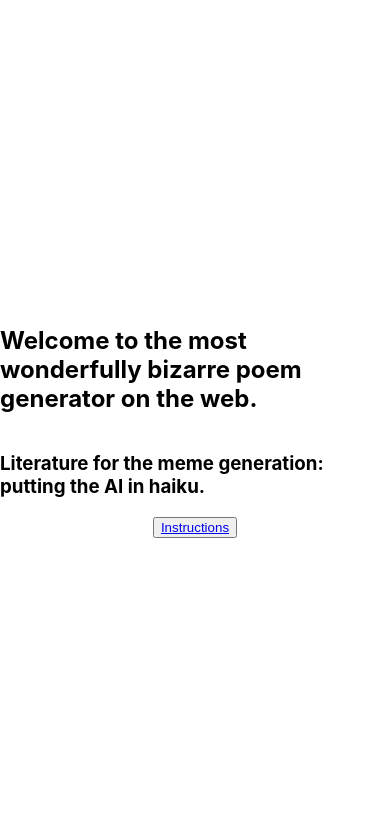
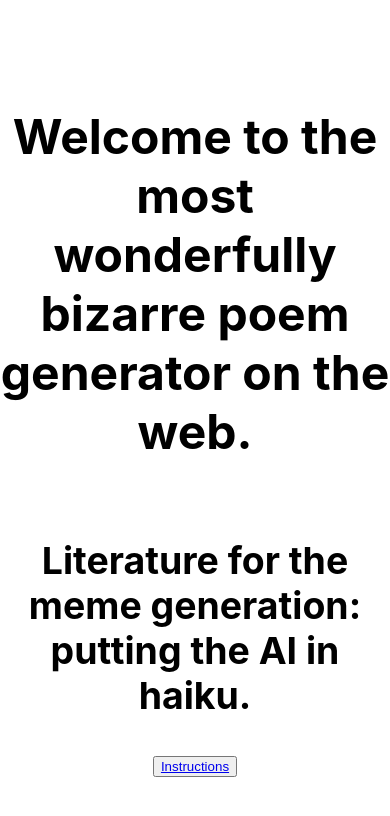
Before and after one commit to imndaiga/gif-poem-generator, a React (Create React App) app: page / in a window 390 px wide. Shown: the top 816 px of the page. Built offline with nearby package versions, Linux system fonts and the light colour scheme.

Commit message:
center align text and responsive font size

```diff
--- a/src/App.css
+++ b/src/App.css
@@ -6,6 +6,7 @@
   height: 100%;
   min-height: 100vh;
   width: 100vw;
+  font-size: calc(12pt + 1em);
 }
 
 div.page {
@@ -14,3 +15,7 @@ div.page {
   justify-content: center;
   align-items: center;
 }
+
+div.page > * {
+  text-align: center;
+}
```
